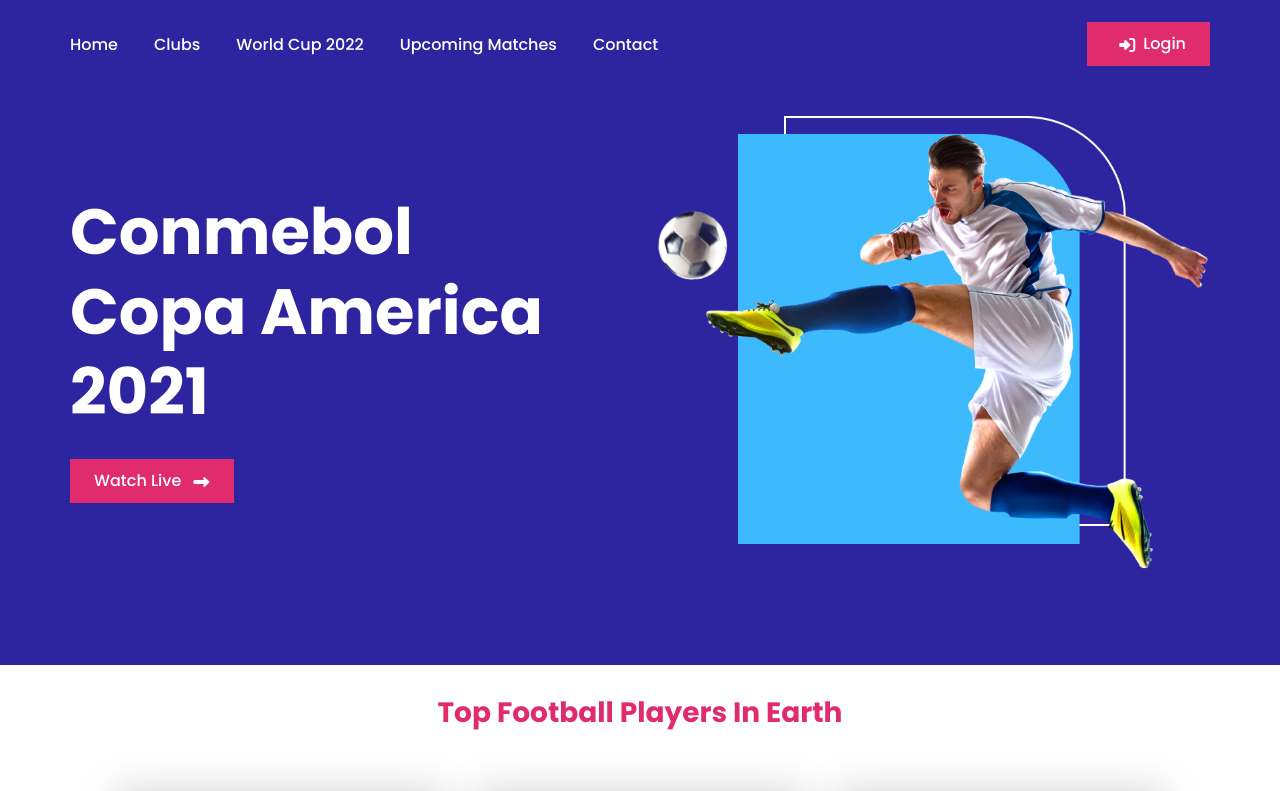
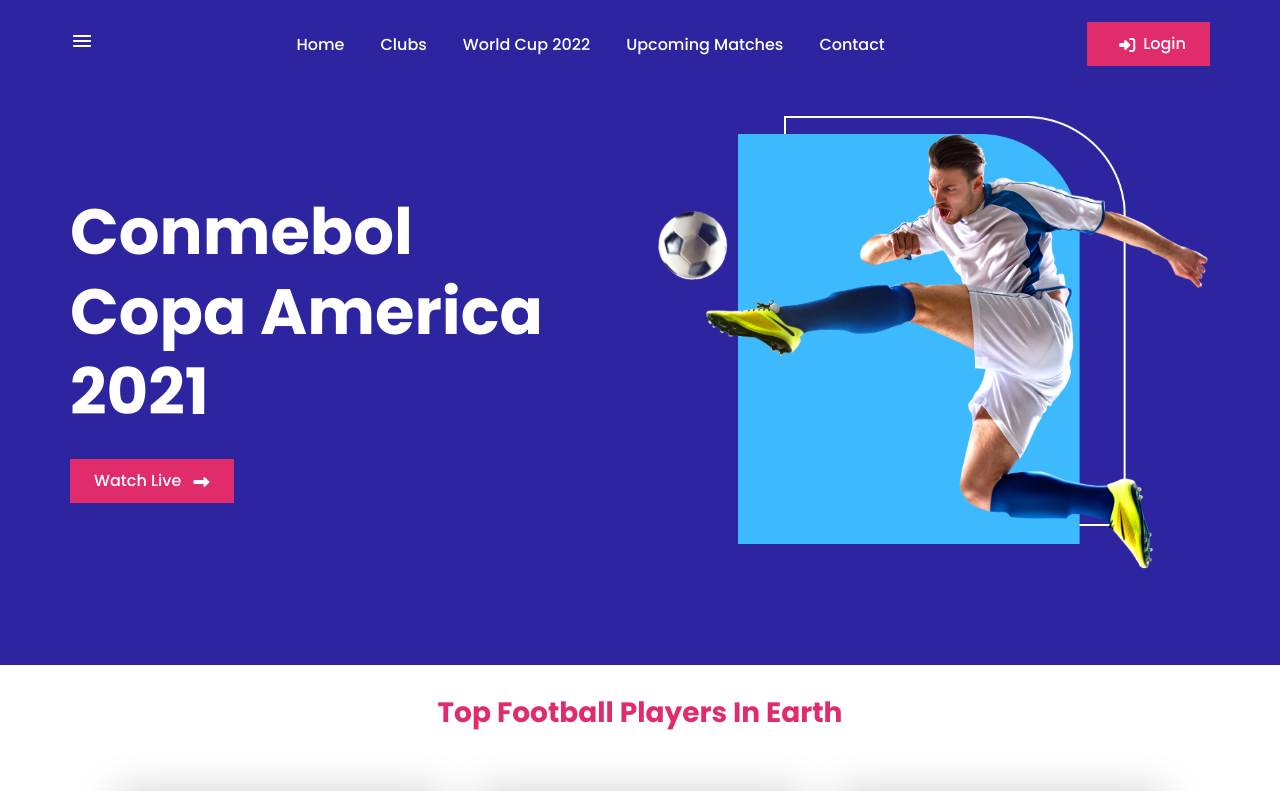
Before and after one commit to al-mohaimin-farabi/Assignment-2, a plain HTML site: page index.html in a window 1280 px wide. Shown: the top 791 px of the page. Drawn offline with Linux system fonts and the light colour scheme.

Commit message:
toggle pic added

```diff
--- a/index.html
+++ b/index.html
@@ -23,6 +23,9 @@
     <section class="container">
 
         <nav class="nav__bar ">
+            <div class="nav-toggle-button">
+                <img src="image/logo/menu-logo.png" alt="three dot menu">
+            </div>
             <ul class="nav__bar--iteam">
                 <li><a href="#">Home</a></li>
                 <li><a href="#">Clubs</a></li>
```
